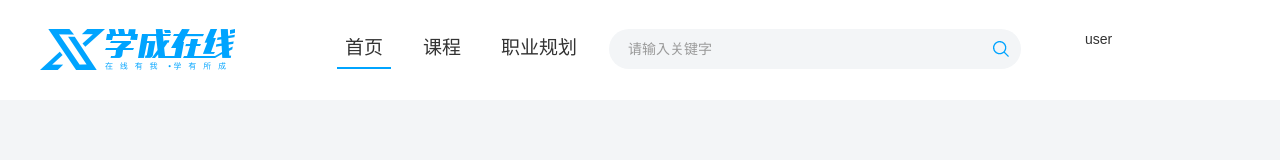
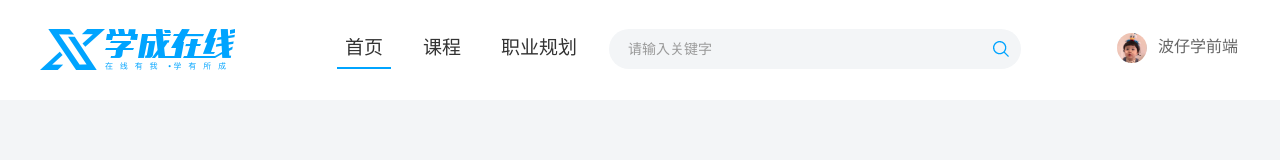
Before and after one commit to Natalie-2004/HTML5-CSS3, a plain HTML site: page projects/webpage_demo/index.html in a window 1280 px wide. Drawn offline with Linux system fonts and the light colour scheme.

Commit message:
finish headliner user section

```diff
--- a/projects/webpage_demo/css/index.css
+++ b/projects/webpage_demo/css/index.css
@@ -91,3 +91,21 @@ body {
     height: 16px;
     background-image: url(../images/search.png);
 }
+
+/* User */
+.user {
+    margin-left: 32px;
+    margin-top: 4px;
+}
+
+.user img {
+     margin-right: 7px;
+    /* 处理行内块和行内垂直方向对齐方式 */
+    vertical-align: middle;
+}
+
+.user span {
+    font-size: 16px;
+    color: #666;
+
+}
--- a/projects/webpage_demo/index.html
+++ b/projects/webpage_demo/index.html
@@ -3,7 +3,7 @@
 <head>
     <meta charset="UTF-8">
     <meta http-equiv="X-UA-Compatiuble" content="IE-edge">
-    <meta name="viewport" content="width=devide-width, initial-scale=1.8">
+    <meta name="viewport" content="width=device-width, initial-scale=1.8">
     <title>学成在线</title>
     <!-- 清楚网页默认样式 -->
     <link rel="stylesheet" href="./css/base.css">
@@ -32,7 +32,12 @@
                 <a href="#"></a>
             </div>
             <!-- 用户 -->
-            <div class="user">user</div>
+            <div class="user">
+                <a href="#">
+                    <img src="./uploads/user.png" alt="">
+                    <span>波仔学前端</span>
+                </a>
+            </div>
         </div>
     </div>
 </body>
```
